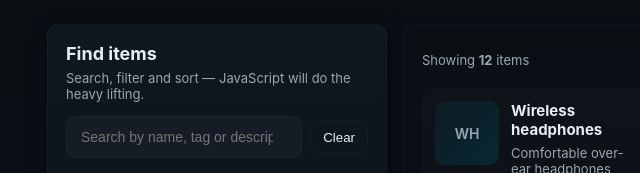
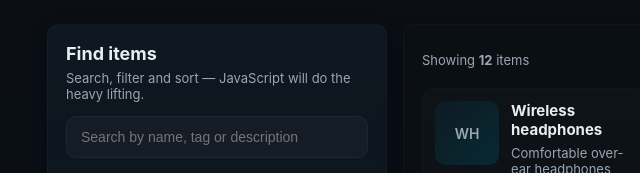
Before and after one commit to PrinceWebDev1/os, a plain HTML site: page filter sort by js/index.html in a window 1280 px wide. Shown: the top 173 px of the page, 43-683 px from the left. Drawn offline with Linux system fonts and the light colour scheme.

Commit message:
Update index.html

```diff
--- a/filter sort by js/index.html
+++ b/filter sort by js/index.html
@@ -21,7 +21,6 @@
             <div class="search" role="search">
                 <input id="searchInput" type="search" placeholder="Search by name, tag or description"
                     aria-label="Search items"  autocomplete="off" />
-                <button id="clearSearch" class="btn" aria-label="Clear search">Clear</button>
             </div>
 
             <div class="controls">
```
